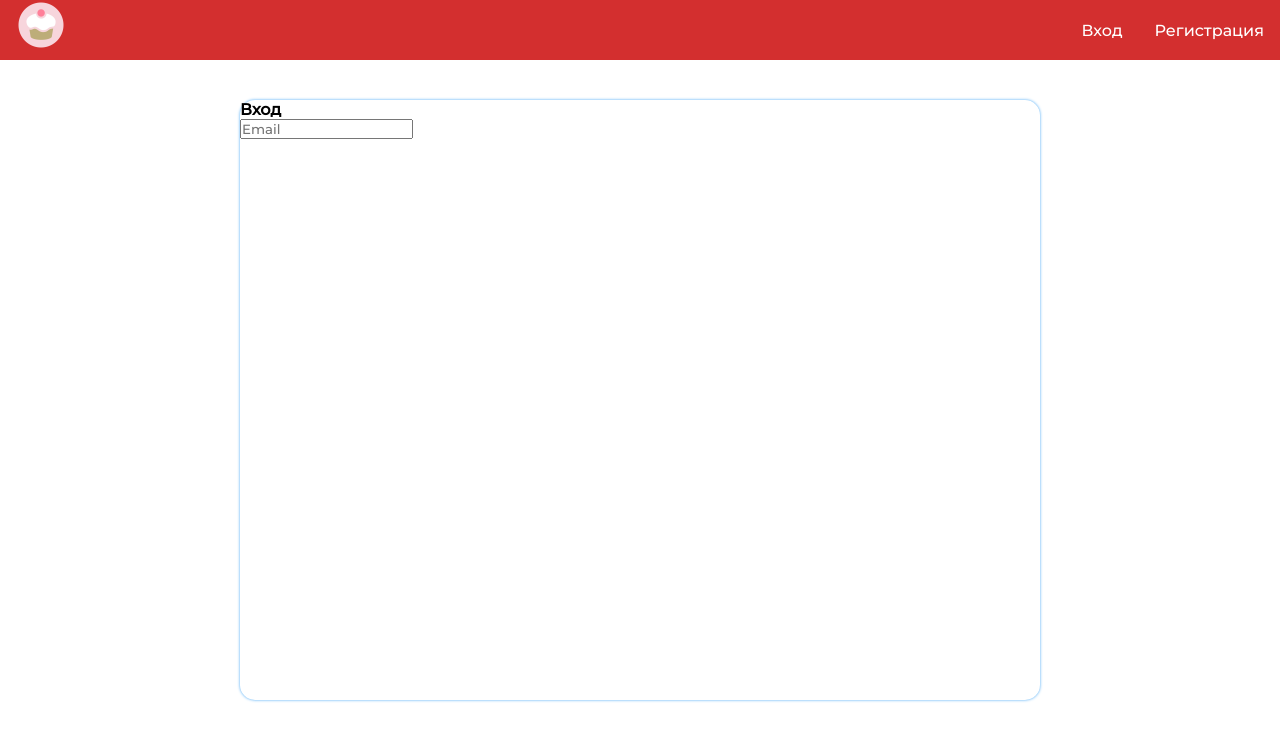
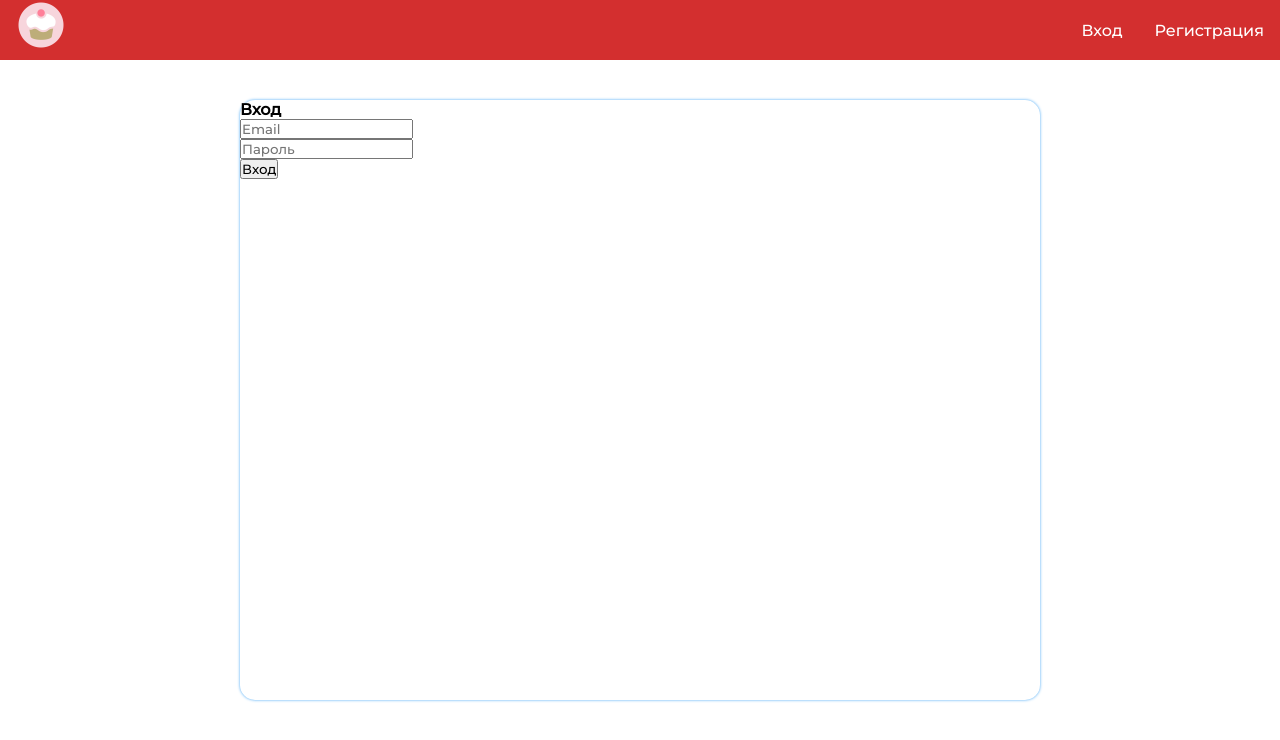
Before and after one commit to zpboff/telechat, a React (Create React App) app in the folder client/: page /login in a window 1280 px wide. Shown: the top 740 px of the page. Built offline with nearby package versions, Linux system fonts and the light colour scheme; no server answers.

Commit message:
input with state

```diff
--- a/client/src/components/auth/Login.js
+++ b/client/src/components/auth/Login.js
@@ -39,9 +39,27 @@ class Login extends Component {
     render() {
         const { email, errors, password } = this.state;
         return (
-            <form>
+            <form onSubmit={this.handeSubmit}>
                 <h4>Вход</h4>
-                <input type="text" placeholder="Email" />
+                <div className="input-area">
+                    <input
+                        id="email"
+                        type="text"
+                        onChange={this.handleInputChange}
+                        value={email}
+                        placeholder="Email"
+                    />
+                </div>
+                <div className="input-area">
+                    <input
+                        id="password"
+                        type="password"
+                        onChange={this.handleInputChange}
+                        value={password}
+                        placeholder="Пароль"
+                    />
+                </div>
+                <button type="submit">Вход</button>
             </form>
         );
     }
```
